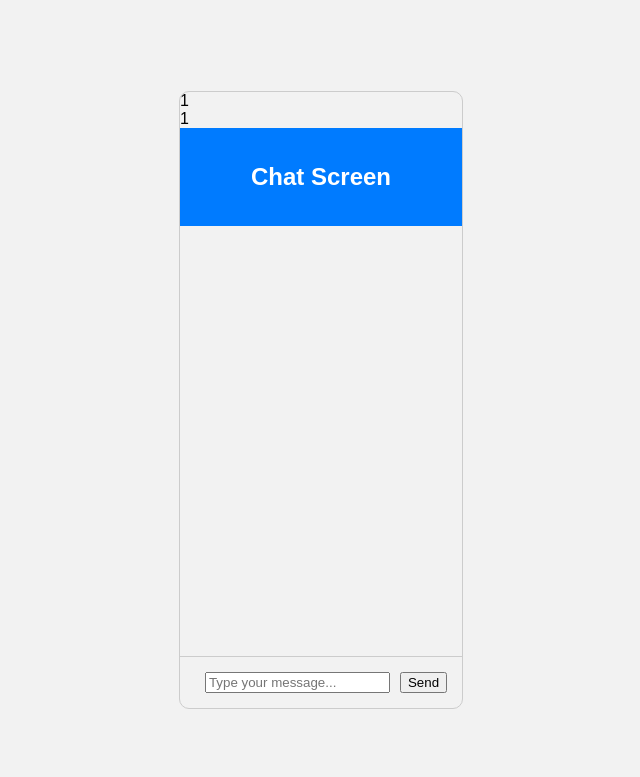
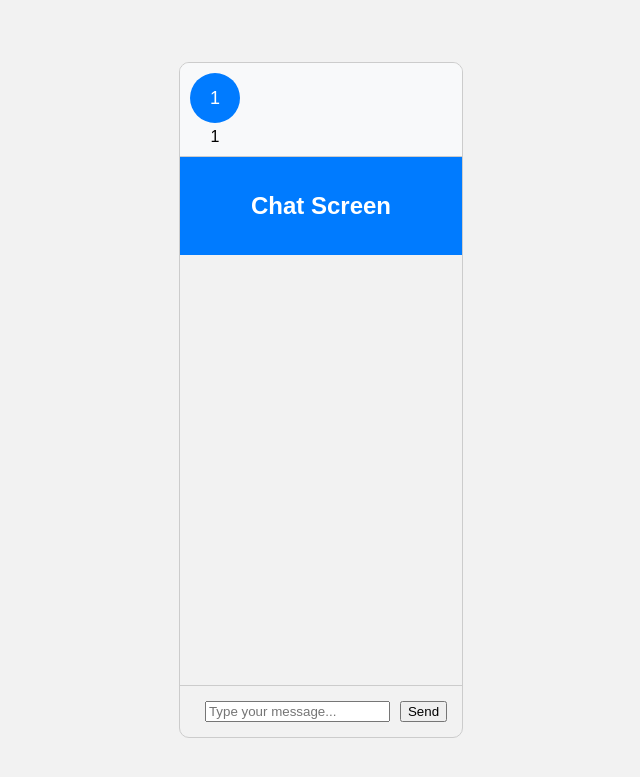
Before and after one commit to allenanto/systems_security_B9IS103, a Flask app: template templates/index.html in a window 1280 px wide. Shown: the top 777 px of the page, without its empty margins (319-959 px from the left). Run offline with Flask 3, Linux system fonts and the light colour scheme; the template is opened without the code that fills it: most values are stand-ins (such as "Sample title", 1, 10 or a date in 2020); some libraries are stand-ins or nearby versions.

Commit message:
chat headder style

```diff
--- a/static/styles.css
+++ b/static/styles.css
@@ -16,6 +16,32 @@ body {
     border: 1px solid #ccc;
     border-radius: 10px;
     overflow: hidden;
+}
+.user-status-container {
+    display: flex;
+    overflow-x: auto;
+    padding: 10px;
+    border-bottom: 1px solid #ccc;
+    background-color: #f8f9fa;
+}
+.user-status {
+    display: flex;
+    flex-direction: column;
+    align-items: center;
+    margin-right: 15px;
+    cursor: pointer;
+}
+.user-avatar {
+    width: 50px;
+    height: 50px;
+    border-radius: 50%;
+    background-color: #007bff;
+    color: white;
+    display: flex;
+    align-items: center;
+    justify-content: center;
+    font-size: 18px;
+    margin-bottom: 5px;
 }
 .chat-header {
     background-color: #007bff;
```
